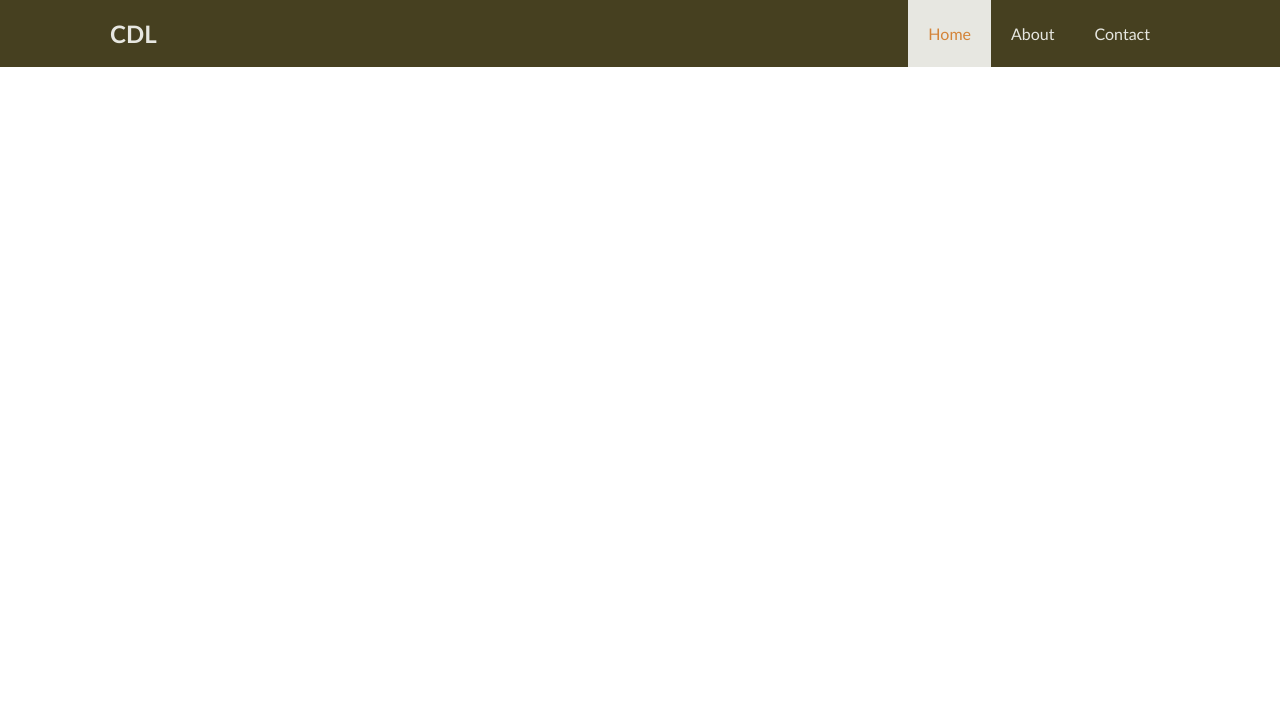
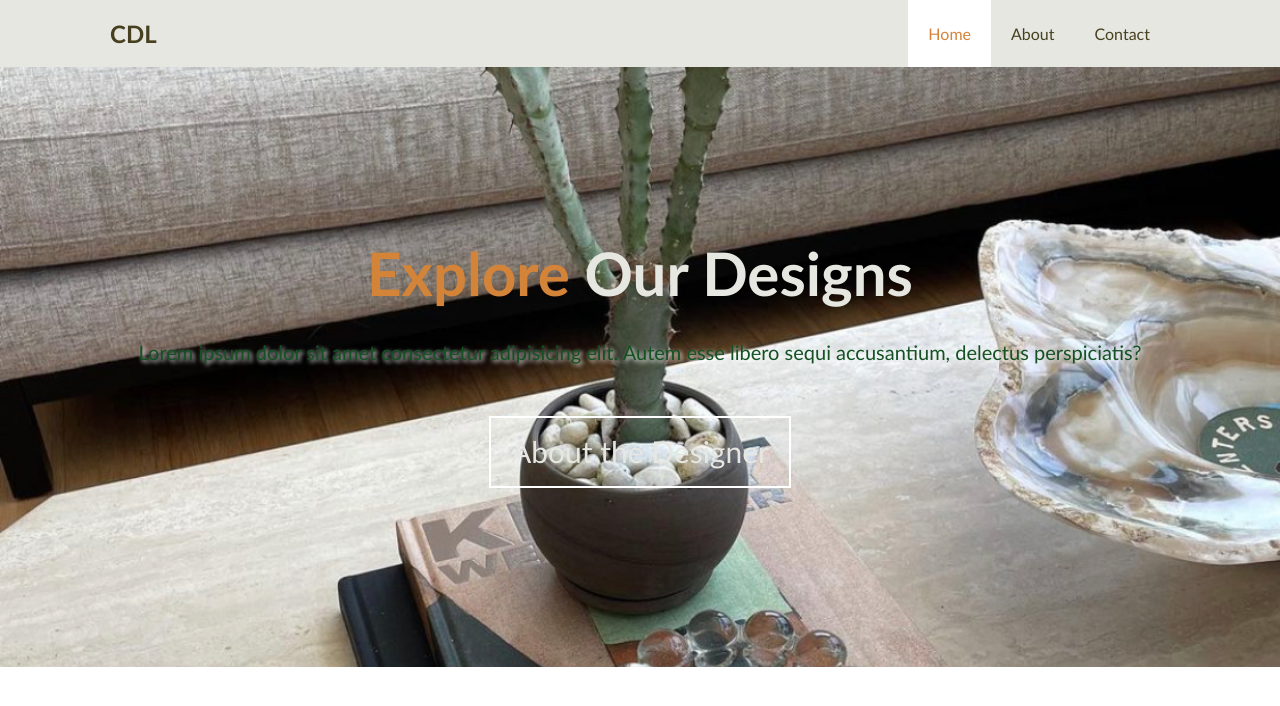
Before and after one commit to drkevinfriday/Hotel_Project, a plain HTML site: page index.html in a window 1280 px wide. Drawn offline with Linux system fonts and the light colour scheme.

Commit message:
add images and css

```diff
--- a/css/style.css
+++ b/css/style.css
@@ -22,6 +22,24 @@
     padding:0 20px;
 
 }
+
+.text-primary {
+    color:var(--secondary-color)
+}
+.lead {
+    font-size:  20px;
+
+    text-shadow: 2px 2px 4px white;
+}
+.btn {
+    display: inline-block;
+    font-size: 30px;
+    color: var(--white-color);
+
+    margin: 40px;
+    padding: 20px 20px;
+    border: 2px solid white;
+}
 /* Main styling */
 
 body {
@@ -42,8 +60,8 @@ p {
 }
 
 #navbar {
-    background-color: var(--primary-color);
-    color: var(--white-color);
+    background-color: var(--white-color);
+    color: var(--primary-color);
     overflow: auto;
 }
 
@@ -65,6 +83,30 @@ p {
 }
 #navbar ul li a:hover,
 #navbar ul li a.current{
-    background:var(--white-color);
+    background:white;
     color: var(--secondary-color)
 }
+
+
+/* Showcase */
+
+
+#showcase {
+    background: url(/assets/images/coffee_table.PNG) no-repeat center center/cover;
+    height: 600px;
+}
+
+#showcase .showcase-content {
+    color: var(--white-color);
+    text-align:  center;
+    padding-top: 170px;
+}
+#showcase .showcase-content .lead {
+    color: var(--tertiary-color)
+
+}
+
+#showcase .showcase-content h1 {
+    font-size: 60px;
+    line-height: 1.2em;
+}
--- a/index.html
+++ b/index.html
@@ -20,9 +20,20 @@
                     <li><a href="contact.html">Contact</a></li>
                 </ul>
             </div>
+        </nav>
 
-        </nav>
+        <div id="showcase">
+            <div class="container">
+                <div class="showcase-content">
+                    <h1> <span class="text-primary">Explore</span> Our Designs</h1>
+                    <p class="lead">Lorem ipsum dolor sit amet consectetur adipisicing elit. Autem esse libero sequi accusantium, delectus perspiciatis?</p>
+                    <a  class="btn" href="about.html">About the Designer</a>
+                </div>
+            </div>
+        </div>
     </header>
 
 </body>
+
+
 </html>
```
Also changed, not shown: assets/images/agave_top.JPG (added), assets/images/bathroom_angle.PNG (added), assets/images/bathroom_angle2.PNG (added), assets/images/cactus_stick.JPG (added), assets/images/coffee_table.PNG (added), assets/images/disco_ball (1).PNG (added), 4 other files.
